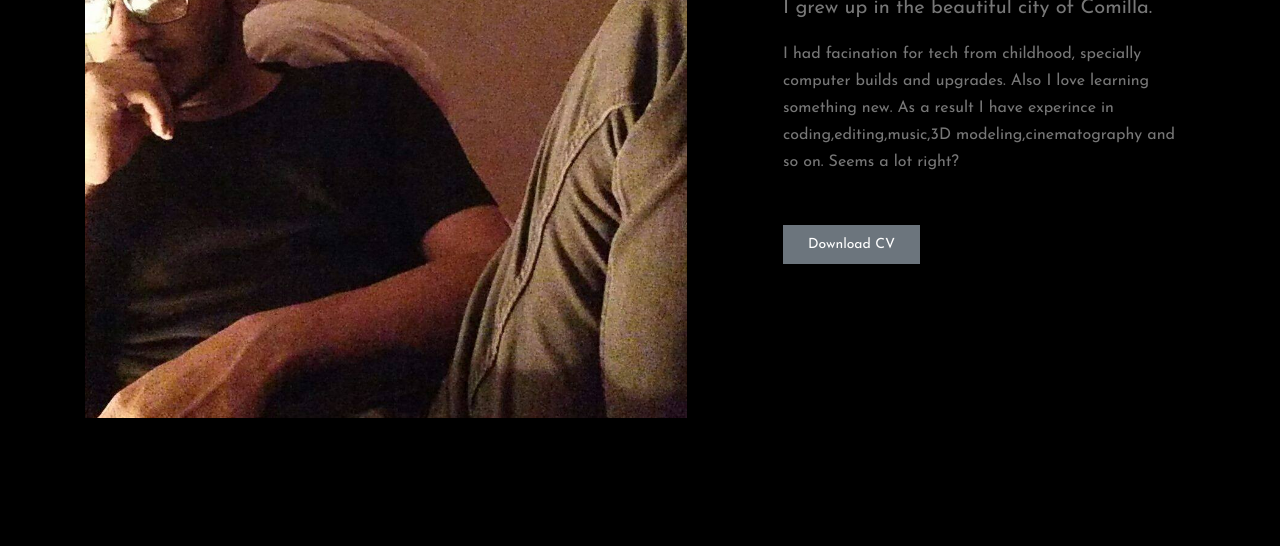
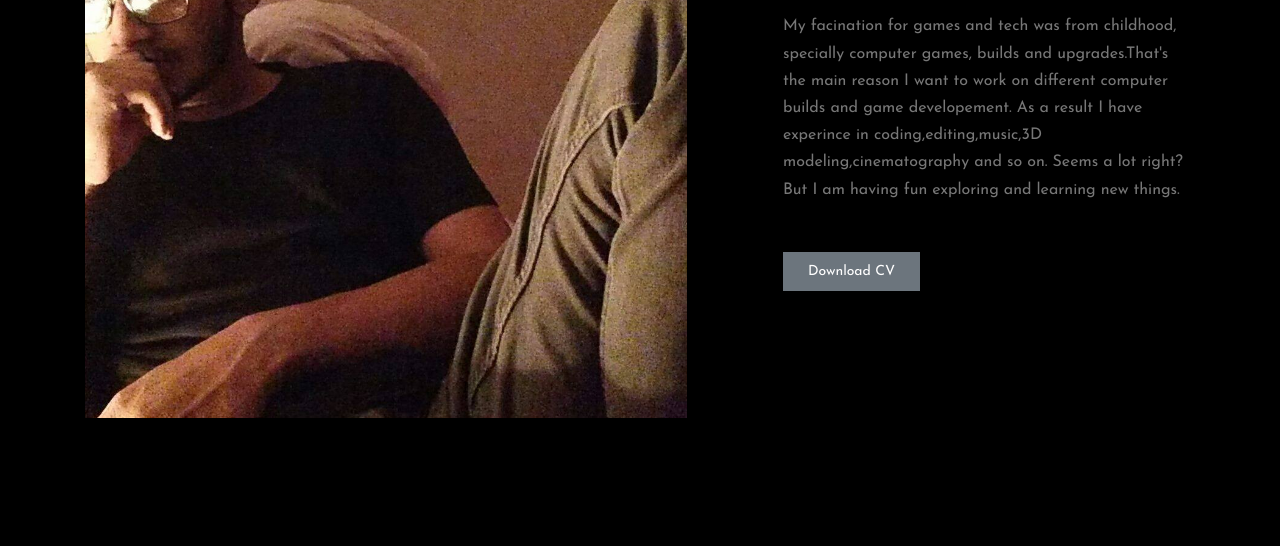
Before and after one commit to himu82271/MyCV, a plain HTML site: page about.html in a window 1280 px wide. Shown: the part 366-912 px from the top of the page. Drawn offline with Linux system fonts and the light colour scheme; files whose address does not match are found by name.

Commit message:
Update about.html

```diff
--- a/about.html
+++ b/about.html
@@ -125,7 +125,7 @@
               <h2>About <strong>Me</strong></h2>
             </div>
             <p class="lead">I grew up in the beautiful city of Comilla. </p>
-            <p class="mb-5  ">I had facination for tech from childhood, specially computer builds and upgrades. Also I love learning something new. As a result I have experince in coding,editing,music,3D modeling,cinematography and so on. Seems a lot right? </p>
+            <p class="mb-5  ">My facination for games and tech was from childhood, specially computer games, builds and upgrades.That's the main reason I want to work on different computer builds and game developement. As a result I have experince in coding,editing,music,3D modeling,cinematography and so on. Seems a lot right? But I am having fun exploring and learning new things. </p>
 
             <p>
               <!-- <a href="#section-contact" class="btn btn-primary px-4 py-2 btn-sm smoothscroll">Hire Me</a> -->
```
